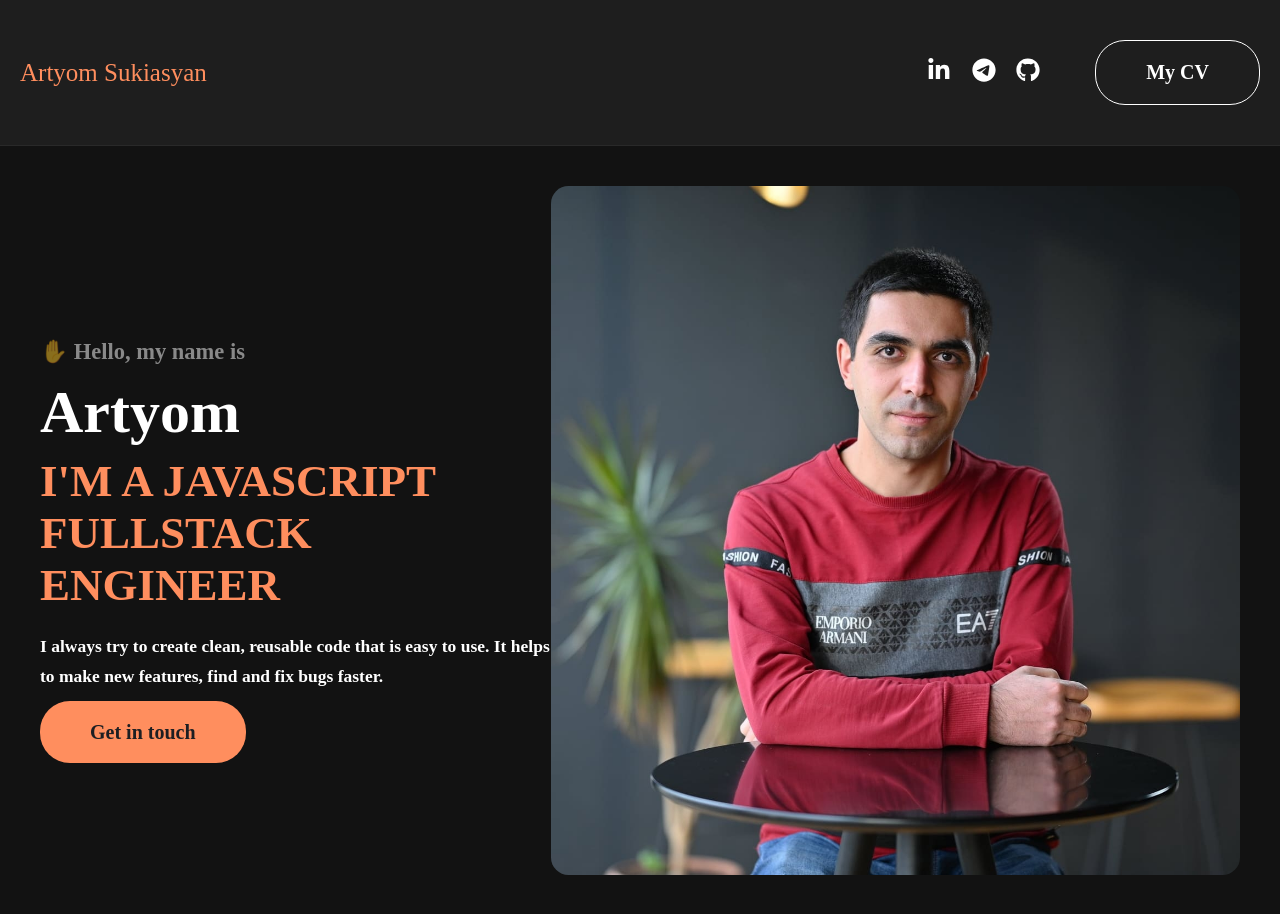
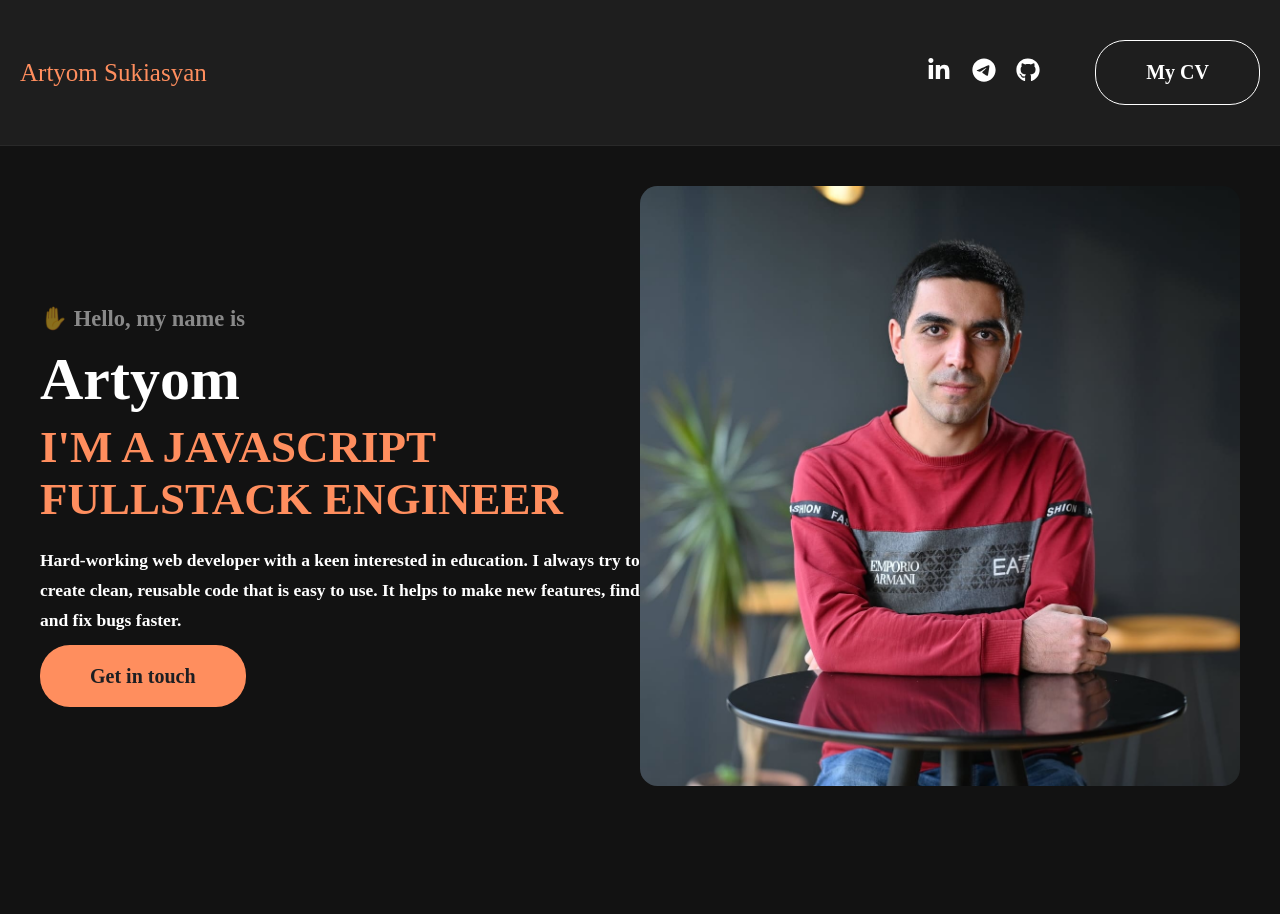
Before and after one commit to ArtyomSukiasyan/portfolio, a Next.js app: page / in a window 1280 px wide. Shown: the top 914 px of the page. After the commit the page ends 831 px from the top, so only its background shows below. Built offline with nearby package versions, Linux system fonts and the light colour scheme.

Commit message:
feat: update preview texts

```diff
--- a/src/constants/previewTexts.ts
+++ b/src/constants/previewTexts.ts
@@ -1,6 +1,7 @@
 export const skills = "I'm a JavaScript FullStack engineer";
 
-export const description = `I always try to create clean, reusable code that is easy to use. It
-helps to make new features, find and fix bugs faster.`;
+export const description = `Hard-working web developer with a keen interested in education.
+I always try to create clean, reusable code that is easy to use. It helps to make new
+features, find and fix bugs faster.`;
 
 export const getInTouch = "Get in touch";
```
